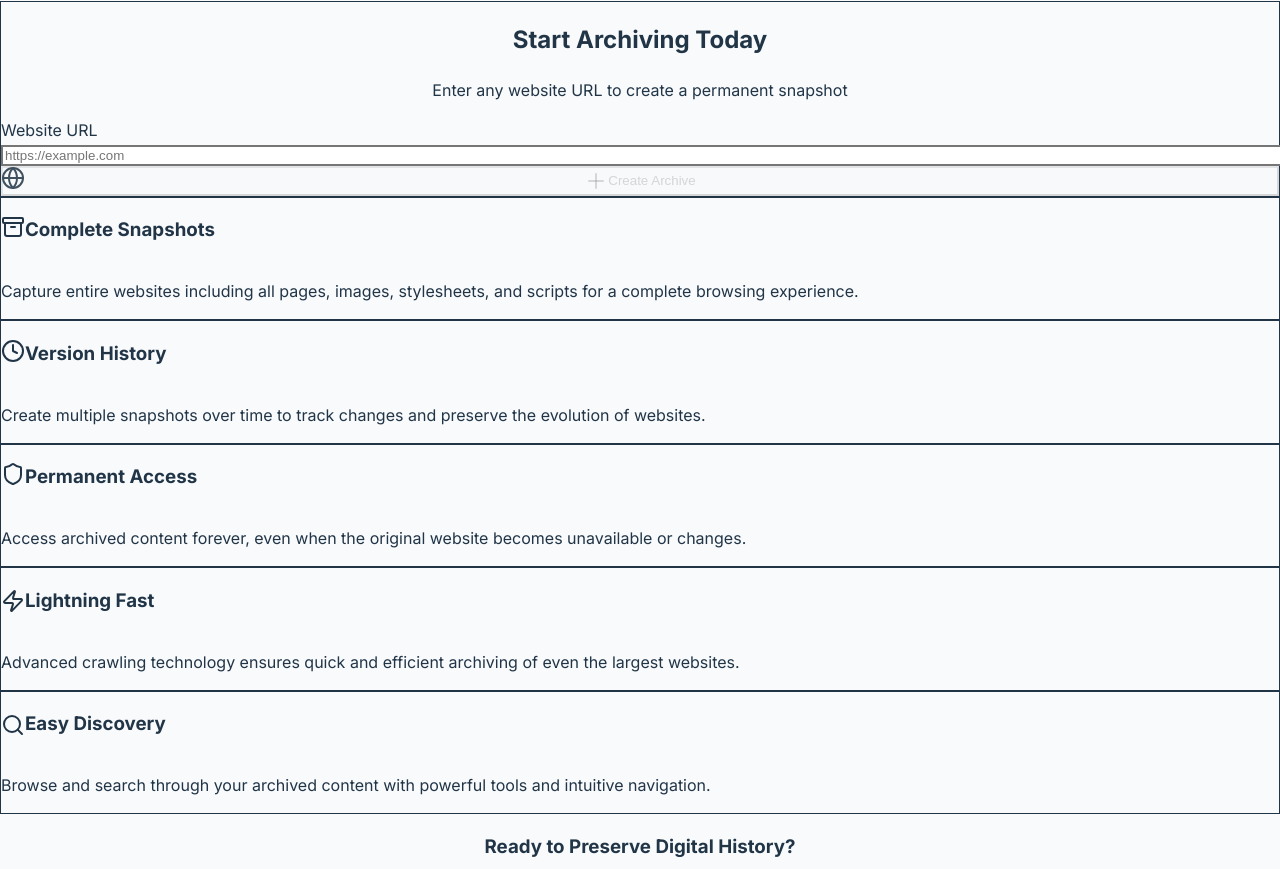
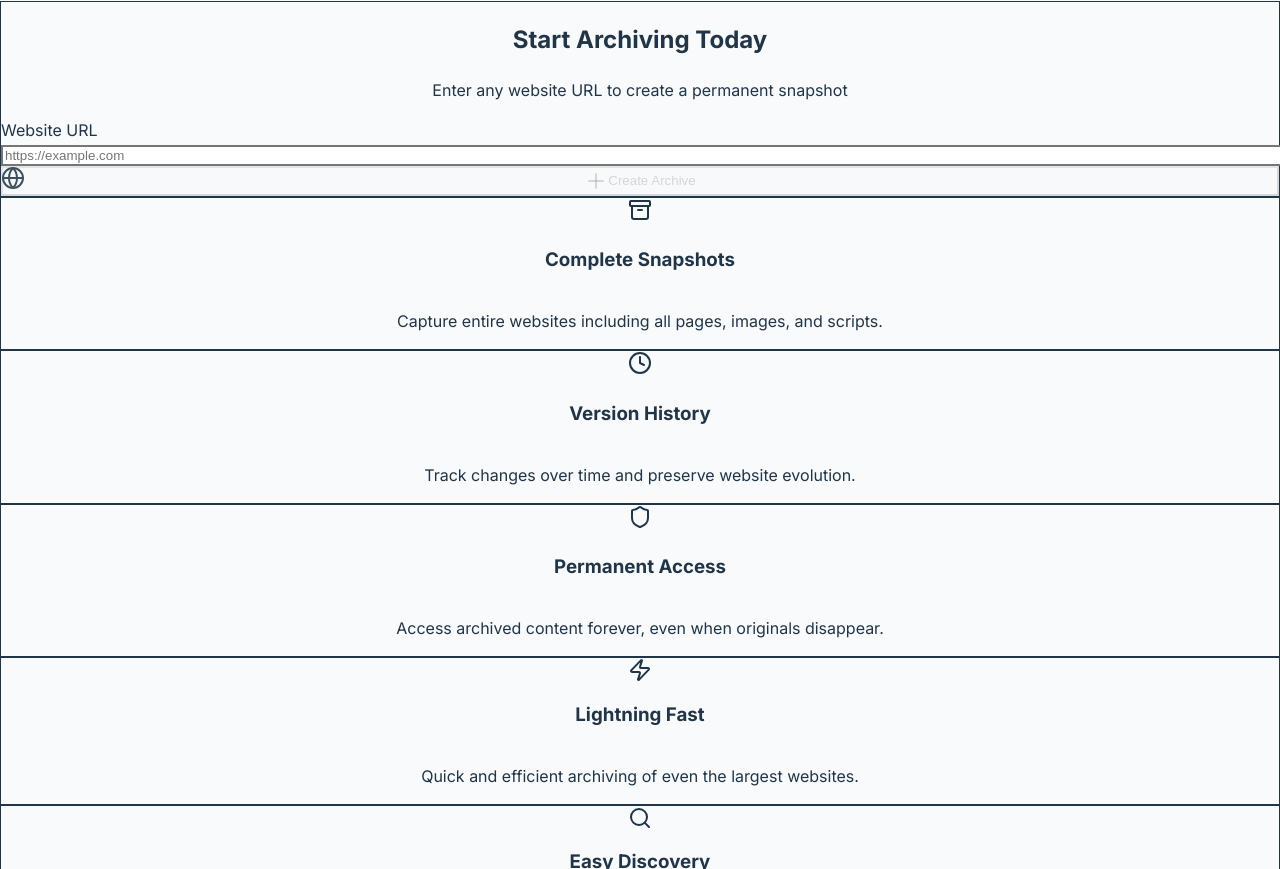
Before and after one commit to albertslu/wayback, a React (Vite) app in the folder frontend/: page / in a window 1280 px wide. Shown: the part 231-1100 px from the top of the page. Built offline with nearby package versions, Linux system fonts and the light colour scheme.

Commit message:
Update HomePage.tsx

```diff
--- a/frontend/src/pages/HomePage.tsx
+++ b/frontend/src/pages/HomePage.tsx
@@ -55,7 +55,7 @@ export const HomePage: React.FC = () => {
             Preserve the web, one snapshot at a time
           </p>
 
-          <p className="text-lg text-slate-600 max-w-2xl mx-auto leading-relaxed">
+          <p className="text-lg text-slate-600 max-w-lg mx-auto leading-relaxed">
             Capture complete websites with all their content, styles, and functionality.
             Create permanent archives that survive link rot and website changes.
           </p>
@@ -120,62 +120,62 @@ export const HomePage: React.FC = () => {
 
         {/* Features Section */}
         <div className="space-y-6 mb-12">
-          <div className="bg-white/90 backdrop-blur-sm p-6 rounded-xl shadow-lg border border-blue-100 hover:shadow-xl transition-all duration-200">
-            <div className="flex items-center space-x-3 mb-4">
+          <div className="bg-white/90 backdrop-blur-sm p-6 rounded-xl shadow-lg border border-blue-100 hover:shadow-xl transition-all duration-200 text-center max-w-xs mx-auto">
+            <div className="flex flex-col items-center space-y-3 mb-4">
               <div className="bg-gradient-to-r from-blue-500 to-indigo-500 p-3 rounded-lg">
                 <Archive className="h-6 w-6 text-white" />
               </div>
               <h3 className="font-bold text-slate-900 text-lg">Complete Snapshots</h3>
             </div>
-            <p className="text-slate-600 leading-relaxed">
-              Capture entire websites including all pages, images, stylesheets, and scripts for a complete browsing experience.
+            <p className="text-slate-600 leading-relaxed text-sm">
+              Capture entire websites including all pages, images, and scripts.
             </p>
           </div>
 
-          <div className="bg-white/90 backdrop-blur-sm p-6 rounded-xl shadow-lg border border-purple-100 hover:shadow-xl transition-all duration-200">
-            <div className="flex items-center space-x-3 mb-4">
+          <div className="bg-white/90 backdrop-blur-sm p-6 rounded-xl shadow-lg border border-purple-100 hover:shadow-xl transition-all duration-200 text-center max-w-xs mx-auto">
+            <div className="flex flex-col items-center space-y-3 mb-4">
               <div className="bg-gradient-to-r from-purple-500 to-pink-500 p-3 rounded-lg">
                 <Clock className="h-6 w-6 text-white" />
               </div>
               <h3 className="font-bold text-slate-900 text-lg">Version History</h3>
             </div>
-            <p className="text-slate-600 leading-relaxed">
-              Create multiple snapshots over time to track changes and preserve the evolution of websites.
+            <p className="text-slate-600 leading-relaxed text-sm">
+              Track changes over time and preserve website evolution.
             </p>
           </div>
 
-          <div className="bg-white/90 backdrop-blur-sm p-6 rounded-xl shadow-lg border border-emerald-100 hover:shadow-xl transition-all duration-200">
-            <div className="flex items-center space-x-3 mb-4">
+          <div className="bg-white/90 backdrop-blur-sm p-6 rounded-xl shadow-lg border border-emerald-100 hover:shadow-xl transition-all duration-200 text-center max-w-xs mx-auto">
+            <div className="flex flex-col items-center space-y-3 mb-4">
               <div className="bg-gradient-to-r from-emerald-500 to-teal-500 p-3 rounded-lg">
                 <Shield className="h-6 w-6 text-white" />
               </div>
               <h3 className="font-bold text-slate-900 text-lg">Permanent Access</h3>
             </div>
-            <p className="text-slate-600 leading-relaxed">
-              Access archived content forever, even when the original website becomes unavailable or changes.
+            <p className="text-slate-600 leading-relaxed text-sm">
+              Access archived content forever, even when originals disappear.
             </p>
           </div>
         </div>
 
         {/* Additional Features */}
         <div className="space-y-6 mb-12">
-          <div className="bg-gradient-to-r from-blue-50 to-indigo-50 p-6 rounded-xl border border-blue-200">
-            <div className="flex items-center space-x-3 mb-3">
+          <div className="bg-gradient-to-r from-blue-50 to-indigo-50 p-6 rounded-xl border border-blue-200 text-center max-w-xs mx-auto">
+            <div className="flex flex-col items-center space-y-3 mb-3">
               <Zap className="h-6 w-6 text-blue-600" />
               <h3 className="font-bold text-slate-900 text-lg">Lightning Fast</h3>
             </div>
-            <p className="text-slate-700">
-              Advanced crawling technology ensures quick and efficient archiving of even the largest websites.
+            <p className="text-slate-700 text-sm">
+              Quick and efficient archiving of even the largest websites.
             </p>
           </div>
 
-          <div className="bg-gradient-to-r from-green-50 to-emerald-50 p-6 rounded-xl border border-green-200">
-            <div className="flex items-center space-x-3 mb-3">
+          <div className="bg-gradient-to-r from-green-50 to-emerald-50 p-6 rounded-xl border border-green-200 text-center max-w-xs mx-auto">
+            <div className="flex flex-col items-center space-y-3 mb-3">
               <Search className="h-6 w-6 text-green-600" />
               <h3 className="font-bold text-slate-900 text-lg">Easy Discovery</h3>
             </div>
-            <p className="text-slate-700">
-              Browse and search through your archived content with powerful tools and intuitive navigation.
+            <p className="text-slate-700 text-sm">
+              Browse and search archived content with powerful tools.
             </p>
           </div>
         </div>
```
